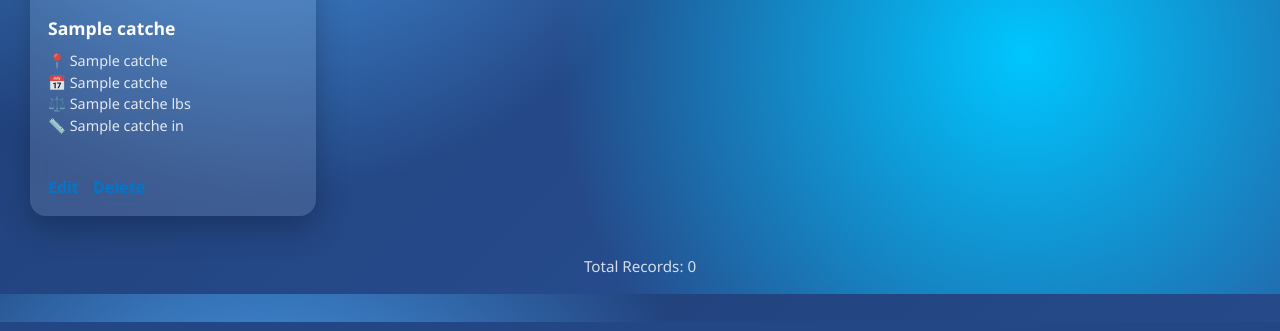
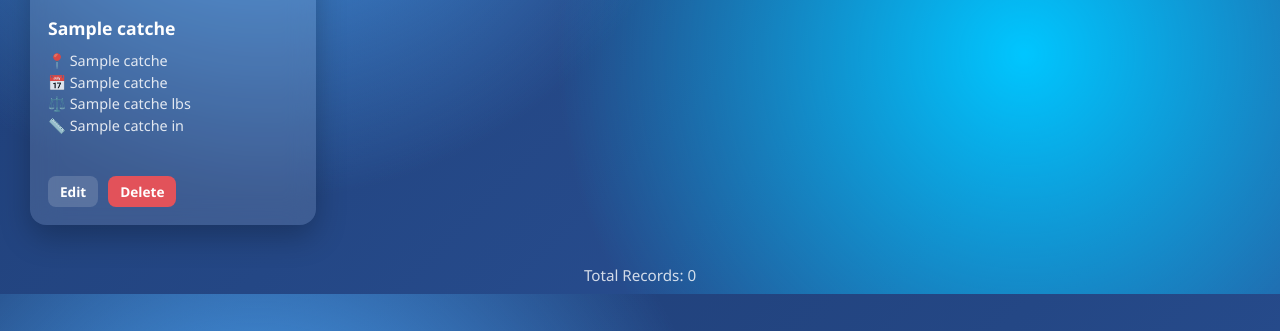
Before and after one commit to Arfrial/fish-manager, a Flask app: page / in a window 1280 px wide. Shown: the part 506-837 px from the top of the page. Run offline with Flask 3, Linux system fonts and the light colour scheme; a database or web service that is not in the repository returns one stand-in record (values such as "Sample title"); data that the repository does not hold is empty; some libraries are stand-ins or nearby versions.

Commit message:
text contrast fix

```diff
--- a/templates/list.html
+++ b/templates/list.html
@@ -84,6 +84,11 @@
         background: rgba(255, 255, 255, 0.08);
         backdrop-filter: blur(12px);
         box-shadow: 0 8px 20px rgba(0,0,0,0.25);
+    }
+
+        .controls p {
+        color: rgba(255,255,255,0.9);
+        font-weight: 500;
     }
 
     .controls label {
@@ -221,17 +226,37 @@
 
     .actions {
         margin-top: auto;
+        display: flex;
+        gap: 10px;
     }
 
     .actions a {
         text-decoration: none;
         font-weight: 600;
-        color: #0077cc;
-        margin-right: 10px;
+        padding: 6px 12px;
+        border-radius: 8px;
+        font-size: 0.85rem;
+        transition: all 0.2s ease;
     }
 
-    .actions a:hover {
-        text-decoration: underline;
+    /* Edit Button */
+    .actions a:first-child {
+        background: rgba(255,255,255,0.15);
+        color: white;
+    }
+
+    .actions a:first-child:hover {
+        background: rgba(255,255,255,0.25);
+    }
+
+    /* Delete Button */
+    .actions a:last-child {
+        background: rgba(255, 80, 80, 0.85);
+        color: white;
+    }
+
+    .actions a:last-child:hover {
+        background: rgba(255, 50, 50, 1);
     }
 
     .stats {
```
